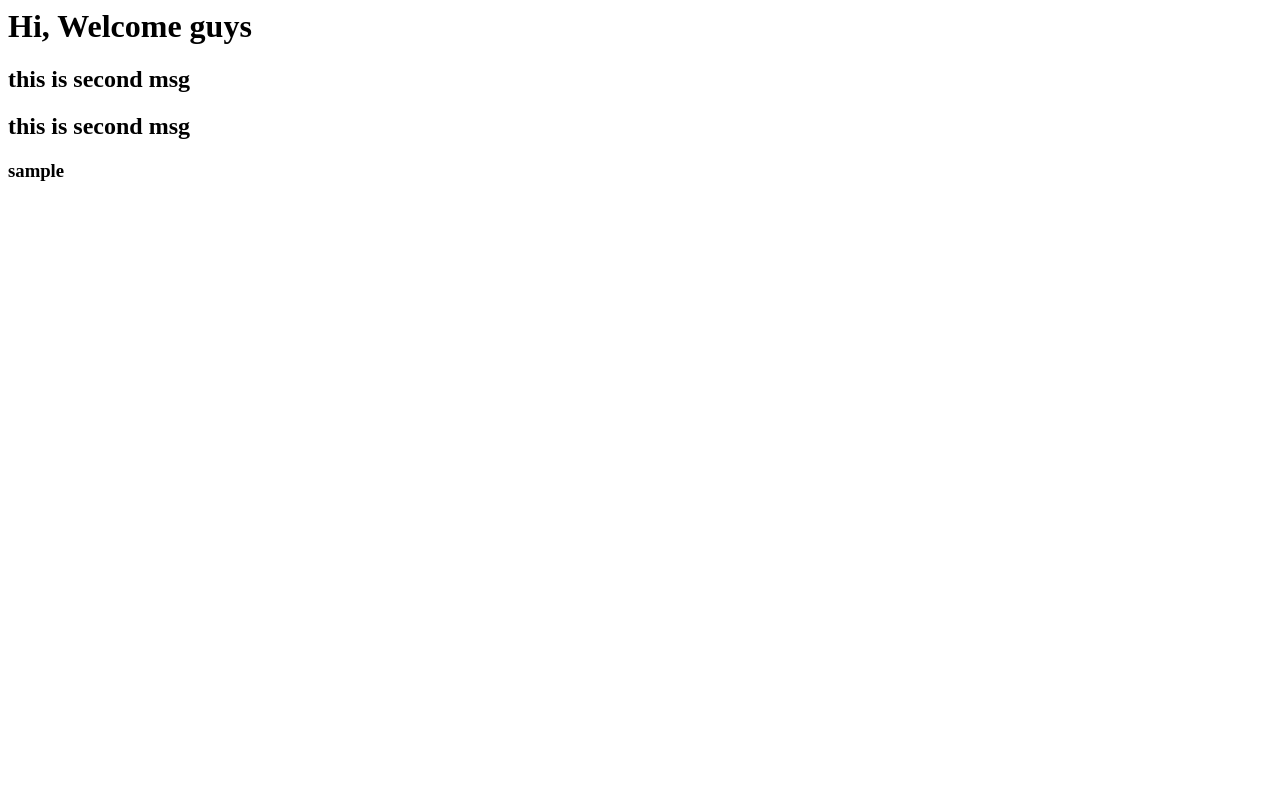
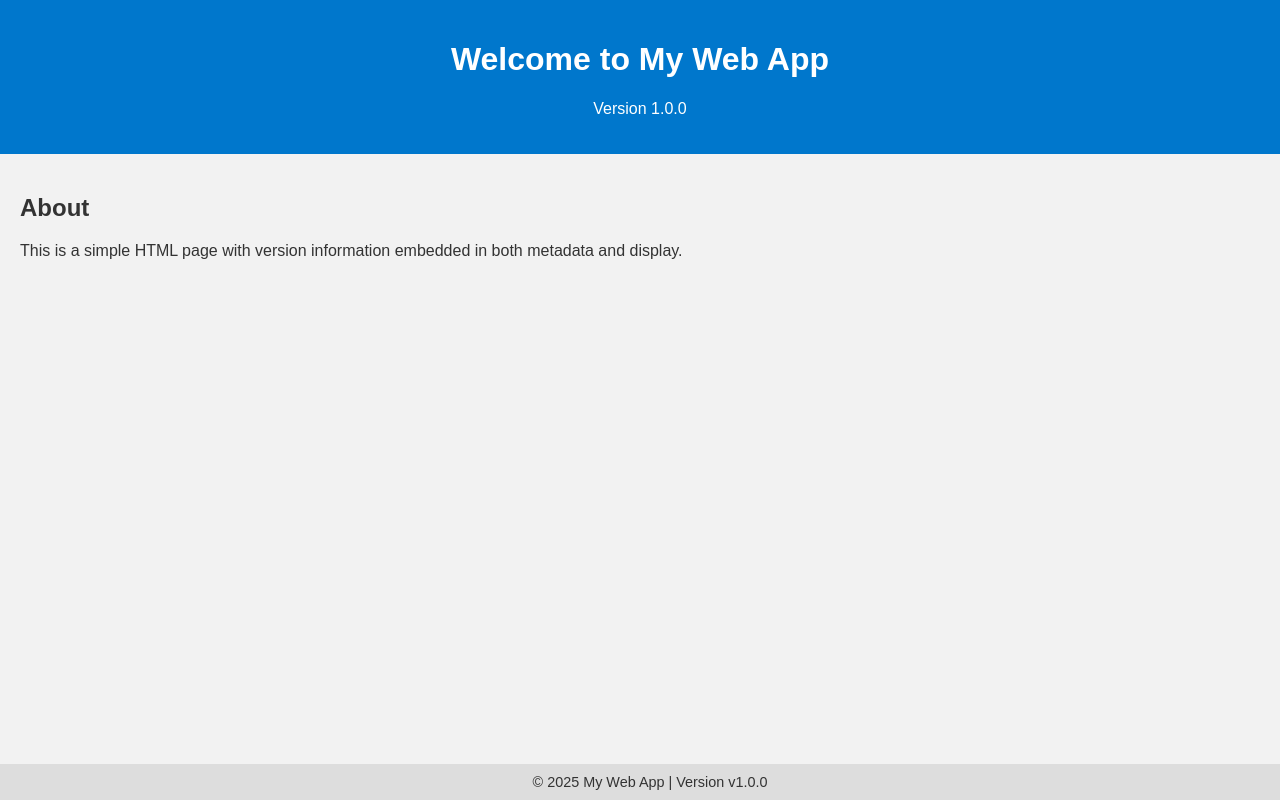
Before and after one commit to Harish-Saravana-Kumar/myproject, a plain HTML site: page index.html in a window 1280 px wide. Drawn offline with Linux system fonts and the light colour scheme.

Commit message:
Add files via upload

```diff
--- a/index.html
+++ b/index.html
@@ -1,3 +1,51 @@
-<h1> Hi, Welcome guys </h1>
-<h2>this is second msg</h1><h2>this is second msg</h1>
-<h3>sample</h3>
+<!DOCTYPE html>
+<html lang="en">
+<head>
+  <meta charset="UTF-8" />
+  <meta name="viewport" content="width=device-width, initial-scale=1.0" />
+  <meta name="version" content="v1.0.0" />
+  <title>My Web App - v1.0.0</title>
+  <style>
+    body {
+      font-family: Arial, sans-serif;
+      margin: 0;
+      padding: 0;
+      background-color: #f2f2f2;
+      color: #333;
+    }
+    header {
+      background-color: #0077cc;
+      color: white;
+      padding: 20px;
+      text-align: center;
+    }
+    main {
+      padding: 20px;
+    }
+    footer {
+      background-color: #ddd;
+      text-align: center;
+      padding: 10px;
+      position: fixed;
+      bottom: 0;
+      width: 100%;
+      font-size: 0.9em;
+    }
+  </style>
+</head>
+<body>
+  <header>
+    <h1>Welcome to My Web App</h1>
+    <p>Version 1.0.0</p>
+  </header>
+
+  <main>
+    <h2>About</h2>
+    <p>This is a simple HTML page with version information embedded in both metadata and display.</p>
+  </main>
+
+  <footer>
+    &copy; 2025 My Web App | Version v1.0.0
+  </footer>
+</body>
+</html>
```
